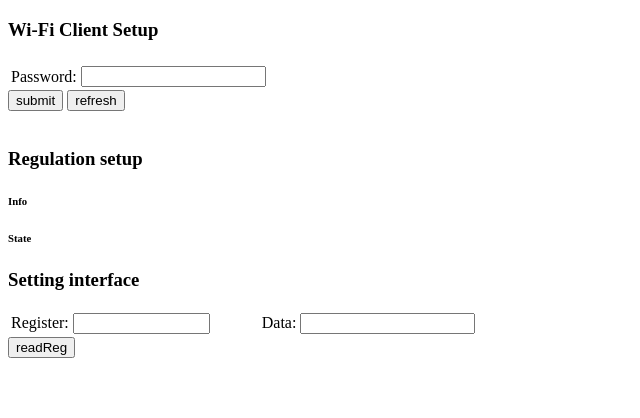
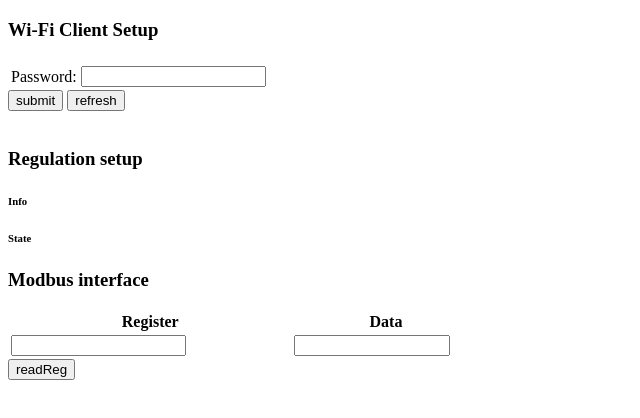
Before and after one commit to lipic/wattmeter, a plain HTML site: page main/template/settings.html in a window 1280 px wide. Shown: the whole page, without its empty margins (0-640 px from the left). Drawn offline with Linux system fonts and the light colour scheme.

Commit message:
rev_0.83

```diff
--- a/main/template/settings.html
+++ b/main/template/settings.html
@@ -41,16 +41,20 @@
 
 
     <div class="container-fluid bg-primary pt-2 text-center">
-        <h3>Setting interface</h3>
+        <h3>Modbus interface</h3>
     </div>
-    <div class="container -fluid  text-white">
-        <table class="table table-borderless text-center  text-white">
+    <div class="container-fluid  text-white">
+        <table class="table table-borderless text-center  text-white" >
+            <thead  >
+                <tr>
+                    <th style="width:60%;">Register</th>
+                    <th style="width:80%;">Data</th>
+                </tr>
+            </thead>
             <tbody>
                 <tr>
-                    <td>Register:</td>
-                    <td><input id="modbusReg" style="width: 70%;" name="number" type="number" /></td>
-                    <td>Data:</td>
-                    <td><input id="modbusIO" style="width: 90%;" name="text" type="text" /></td>
+                    <td><input id="modbusReg"  style="width:60%;" name="number" type="number" /></td>
+                    <td><input id="modbusIO"   style="width:80%;" name="text" type="text" /></td>
                 </tr>
             </tbody>
         </table>
```
Also changed, not shown: 2 other files.
